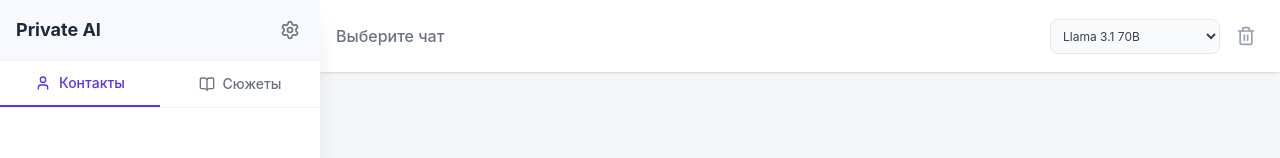
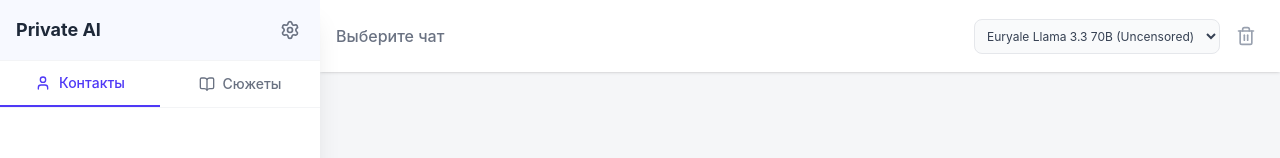
Before and after one commit to msumaneev/private-ai-companion, a React app: page / in a window 1280 px wide. Shown: the top 158 px of the page. Built offline with nearby package versions, Linux system fonts and the light colour scheme; the HTML template or start-up script is replaced by a standard one.

Commit message:
Update models list to uncensored roleplay models

```diff
--- a/src/App.jsx
+++ b/src/App.jsx
@@ -7,7 +7,7 @@ import scenarios from './data/scenarios.json';
 function App() {
   const { characters, chats, activeChatId, apiKey, setApiKey, setActiveChatId, addCharacter, addChat, addMessageToChat, clearChatMessages } = useStore();
 
-  const [model, setModel] = useState('meta-llama/llama-3.1-70b-instruct');
+  const [model, setModel] = useState('sao10k/l3.3-euryale-70b');
 
   const [isSidebarOpen, setIsSidebarOpen] = useState(false);
   const [activeTab, setActiveTab] = useState('contacts'); // 'contacts' | 'stories'
@@ -373,9 +373,11 @@ function App() {
               onChange={(e) => setModel(e.target.value)}
               className="text-xs bg-gray-50 border border-gray-200 text-gray-700 rounded-lg p-2 outline-none focus:ring-2 focus:ring-indigo-500 max-w-[120px] sm:max-w-none disabled:opacity-50 mr-2"
             >
-              <option value="google/gemini-2.0-flash:free">Gemini 2.0 Flash (Free)</option>
-              <option value="meta-llama/llama-3.3-70b-instruct">Llama 3.3 70B</option>
-              <option value="meta-llama/llama-3.1-70b-instruct">Llama 3.1 70B</option>
+              <option value="sao10k/l3.3-euryale-70b">Euryale Llama 3.3 70B (Uncensored)</option>
+              <option value="anthracite-org/magnum-v4-72b">Magnum v4 72B (Uncensored)</option>
+              <option value="nousresearch/hermes-3-llama-3.1-405b">Hermes 3 405B (Uncensored)</option>
+              <option value="cognitivecomputations/dolphin-mistral-24b-venice-edition:free">Dolphin Venice (Free, Uncensored)</option>
+              <option value="google/gemini-2.0-flash:free">Gemini 2.0 Flash (Free, Censor)</option>
             </select>
 
             <button
```
